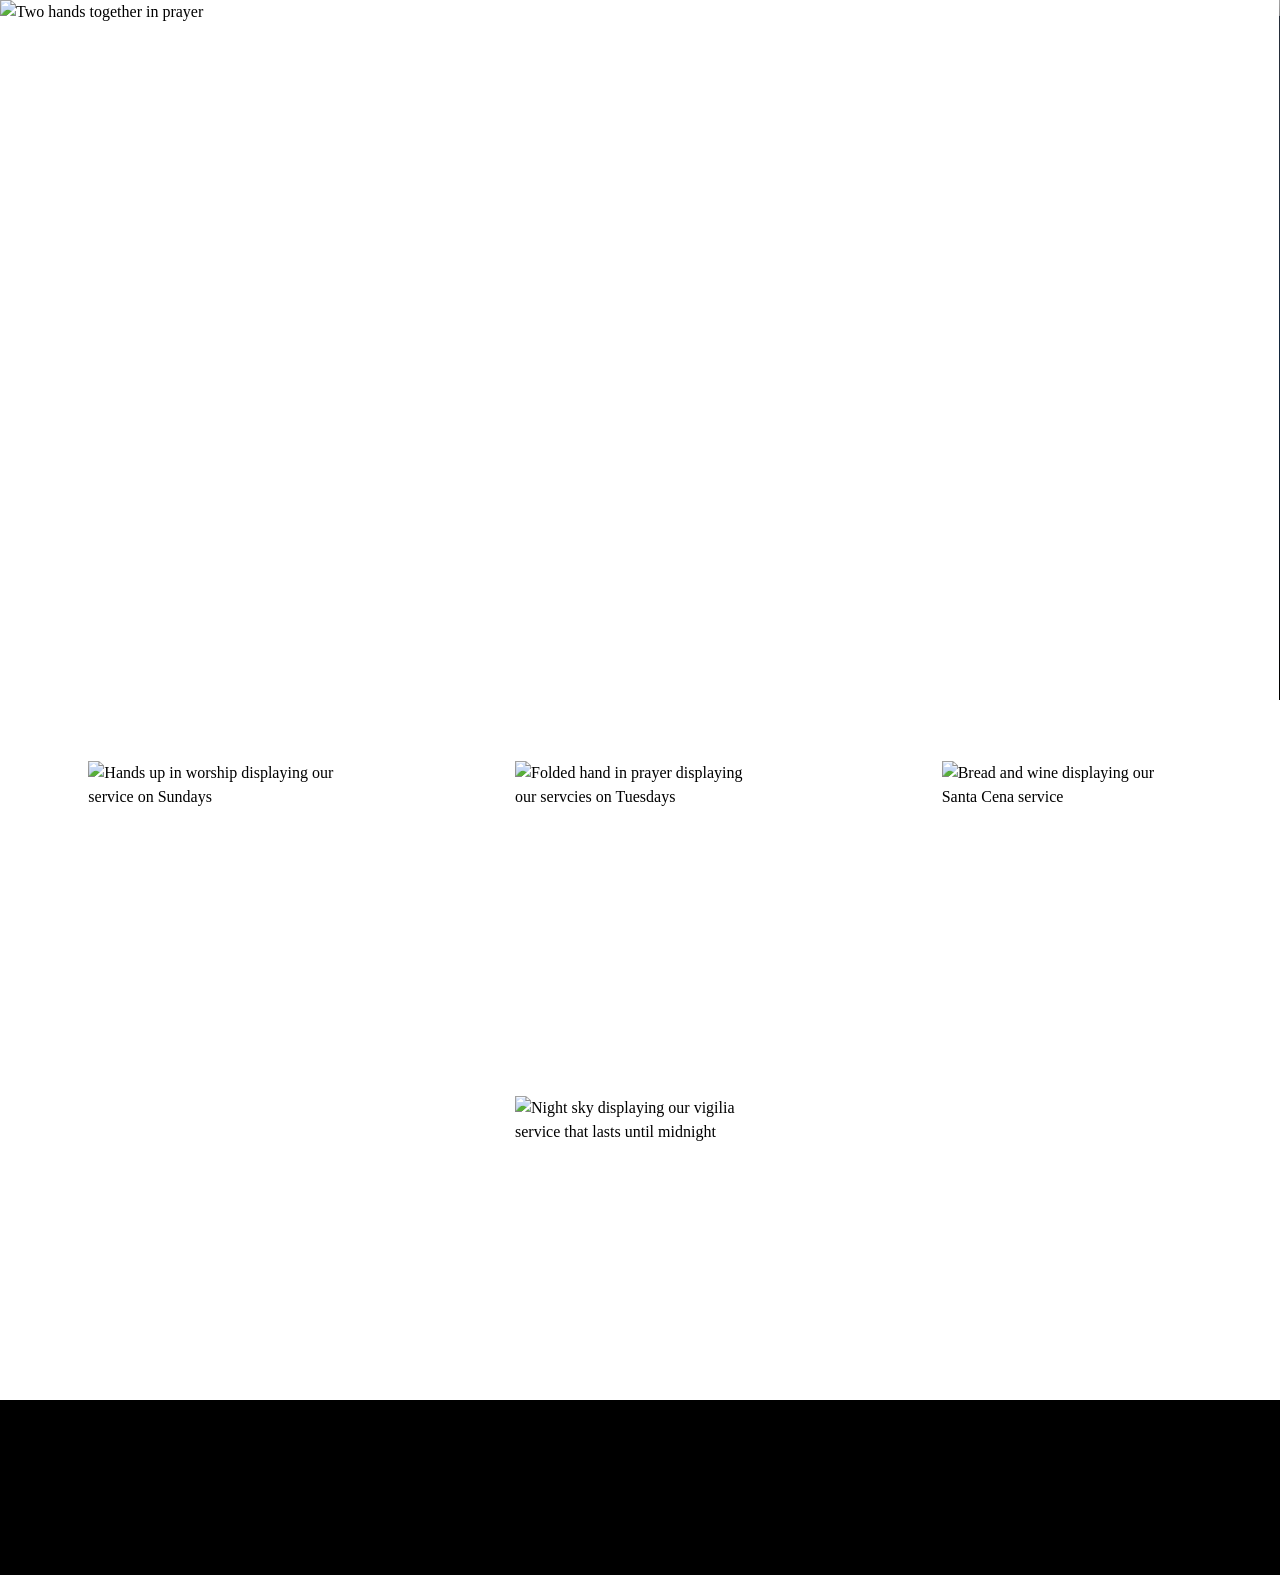
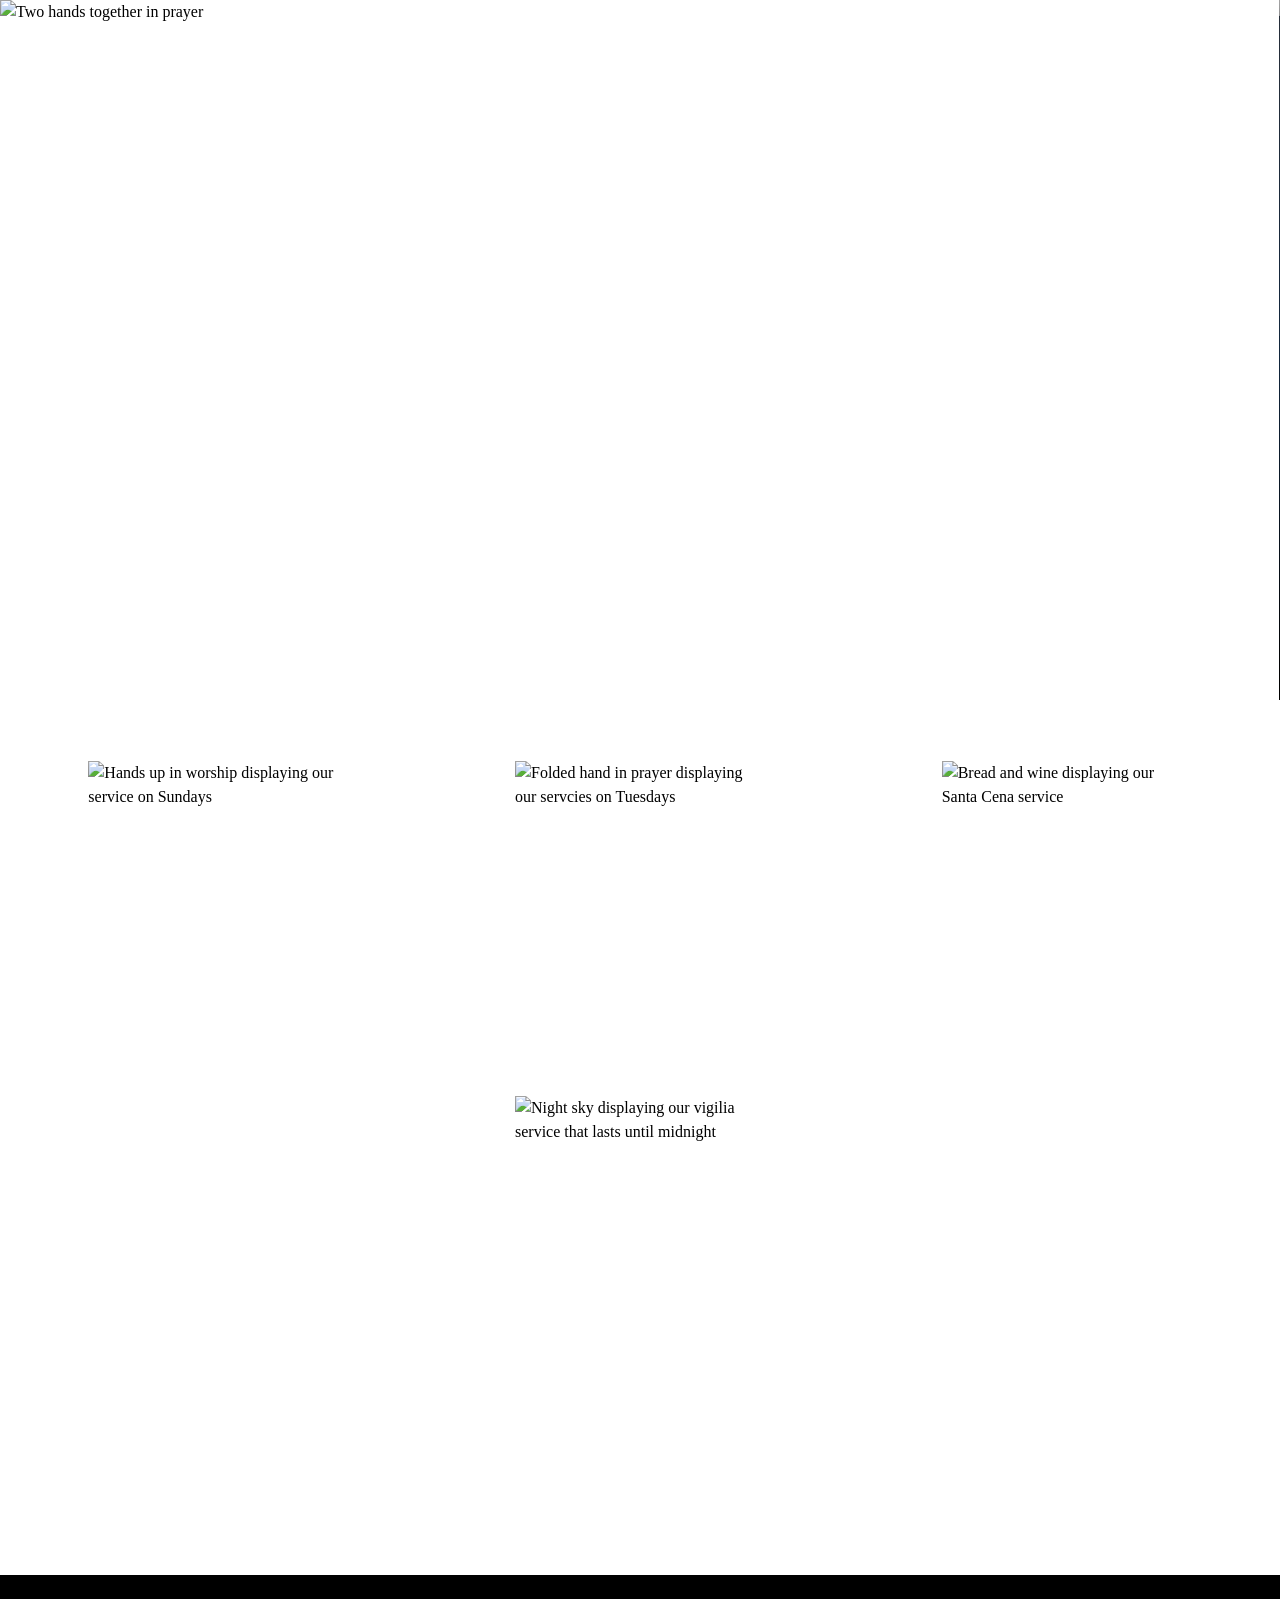

Updated code so that white logo icons show up in pages where footer background is black.

--- a/service.css
+++ b/service.css
@@ -414,7 +414,7 @@ transition: filter .5s ease-in-out;
 
 footer {
   grid-column: 1/4;
-  grid-row: 3/4;
+  grid-row: 4/5;
   background-color: black;
   filter: blur(0px);
   transition: filter .5s ease-in-out;
@@ -430,24 +430,25 @@ width: 100%;
 height: 200px;
 }
 
-.footer-logo {
-  width: 50px;
-  height: 50px;
+.footer-brand {
   grid-column: 1/2;
   grid-row: 1/2;
+  display: flex;
+  align-items: center;
+  gap: 12px;
   justify-self: start;
   align-self: center;
   margin-left: 15%;
 }
 
+.footer-logo {
+  width: 50px;
+  height: 50px;
+}
+
 .long-logo {
   width: 105px;
-  height: 105px;
-  grid-column: 1/2;
-  grid-row: 1/2;
-  justify-self: center;
-  align-self: center;
-  margin-right: 38%;
+  height: auto;
 }
 
 .footer-container ul li a {
